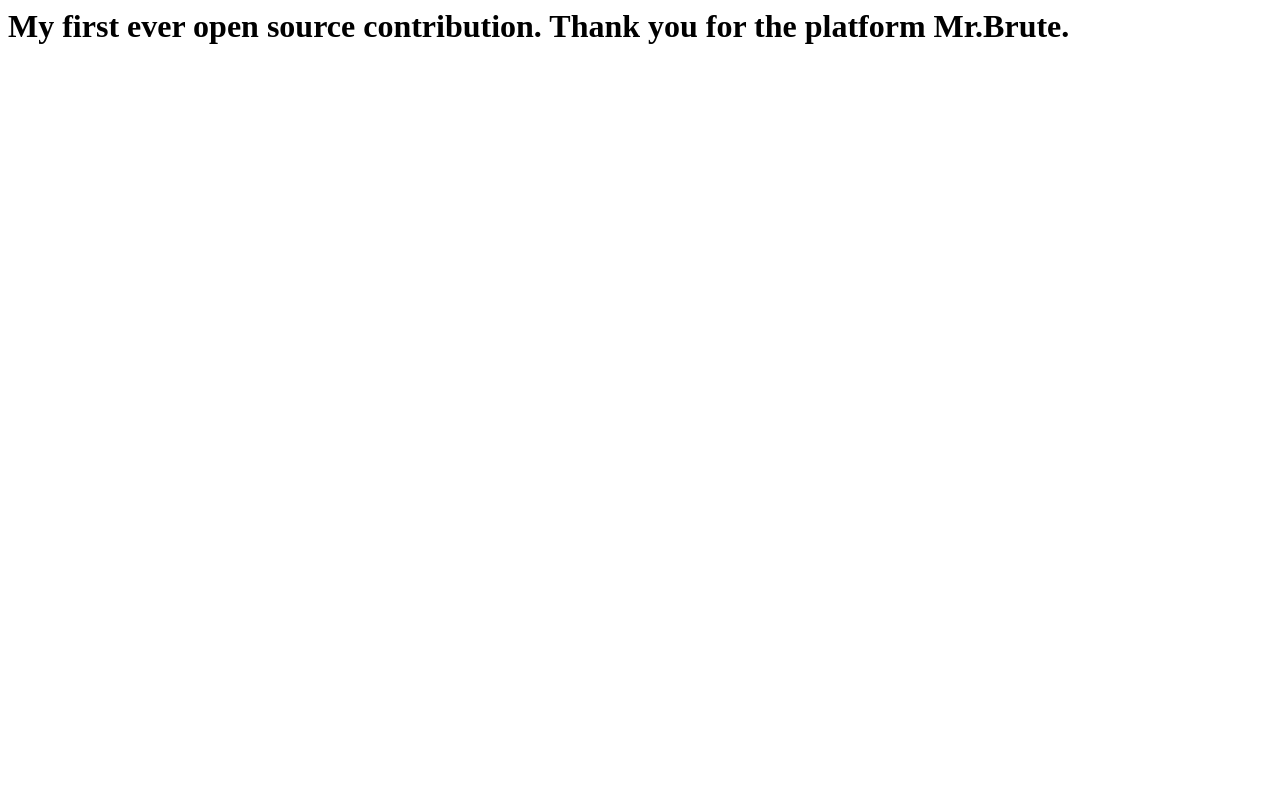
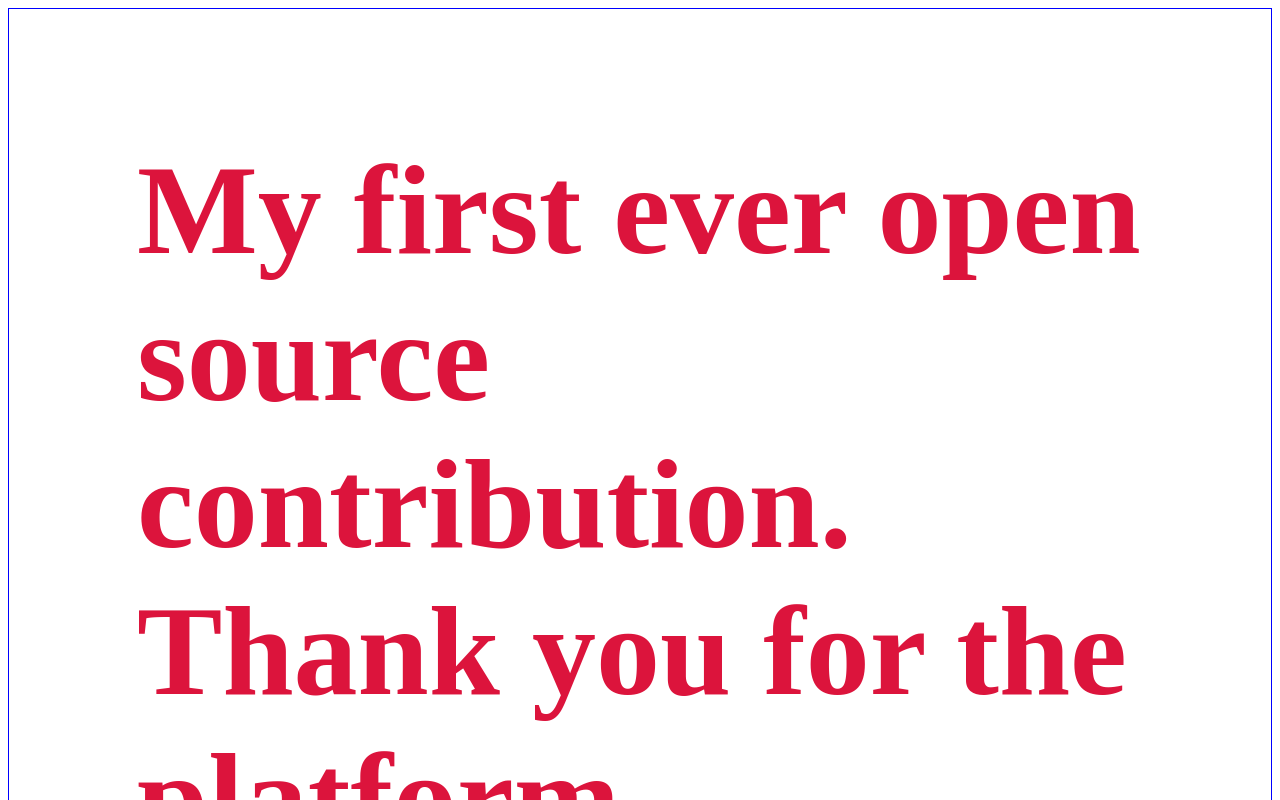
Before and after one commit to I-am-bruute/contribute, a plain HTML site: page index.html in a window 1280 px wide. Shown: the top 800 px of the page. Drawn offline with Linux system fonts and the light colour scheme.

Commit message:
last commit

```diff
--- a/index.html
+++ b/index.html
@@ -3,6 +3,14 @@
     <meta charset="UTF-8">
     <meta name="viewport" content="width=device-width, initial-scale=1.0">
     <title>Document</title>
+    <style>
+        h1{
+            font-size: 8em;
+            color: crimson;
+            border: 1px solid blue;
+            padding: 1em;
+        }
+    </style>
 </head>
 <body>
     <h1>My first ever  open source contribution. Thank you for the platform Mr.Brute.</h1>
```
